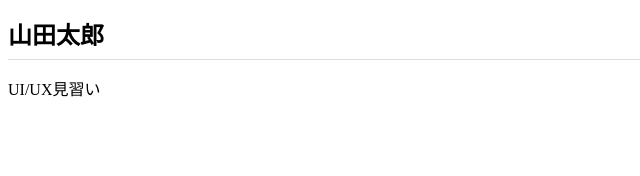
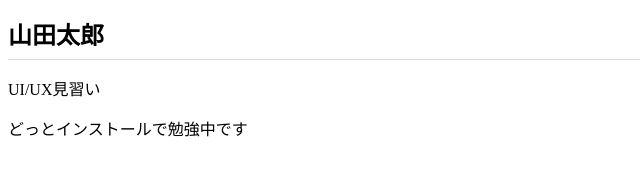
Before and after one commit to Ryoffer-1733/Ryoffer-1733.github.io, a plain HTML site: page index.html in a window 1280 px wide. Shown: the whole page, without its empty margins (0-640 px from the left). Drawn offline with Linux system fonts and the light colour scheme.

Commit message:
Add files via upload

```diff
--- a/index.html
+++ b/index.html
@@ -9,5 +9,6 @@
 <body>
   <h1>山田太郎</h1>
   <p>UI/UX見習い</p>
+  <p>どっとインストールで勉強中です</p>
 </body>
 </html>
```
